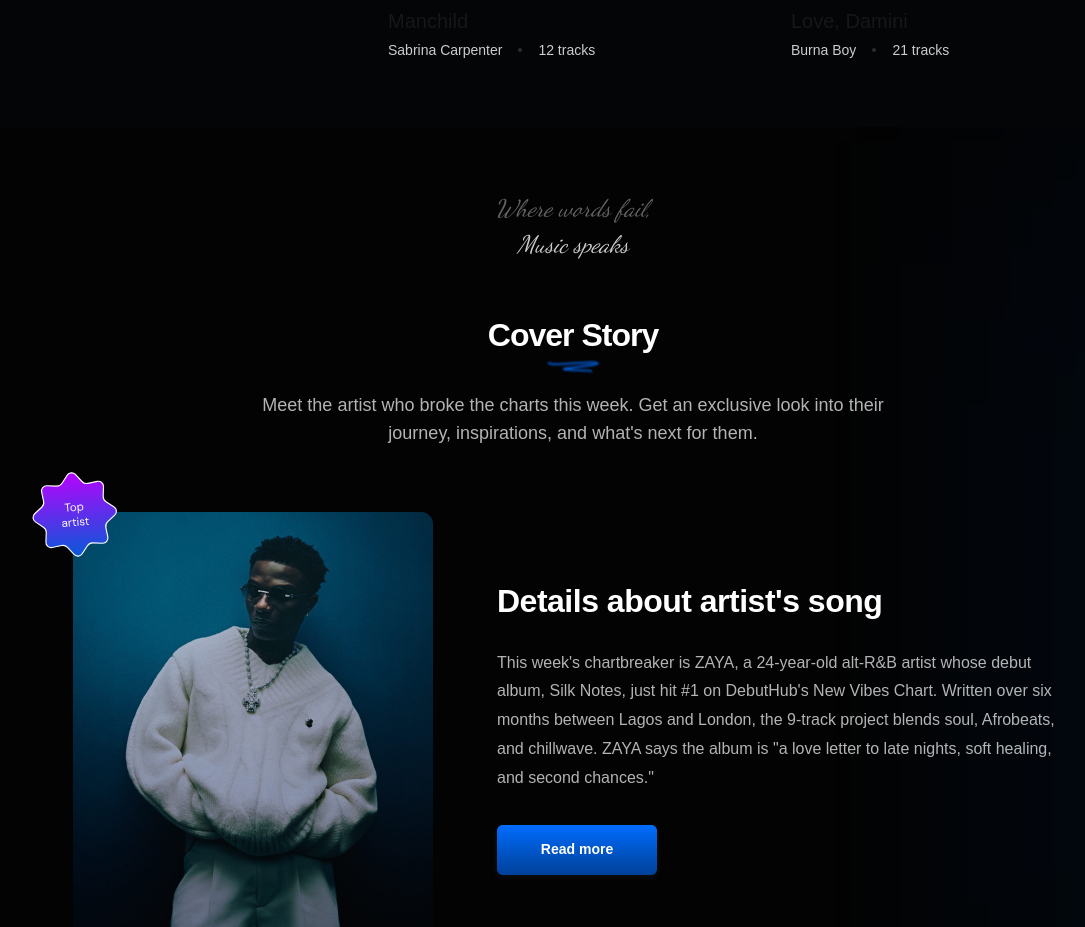
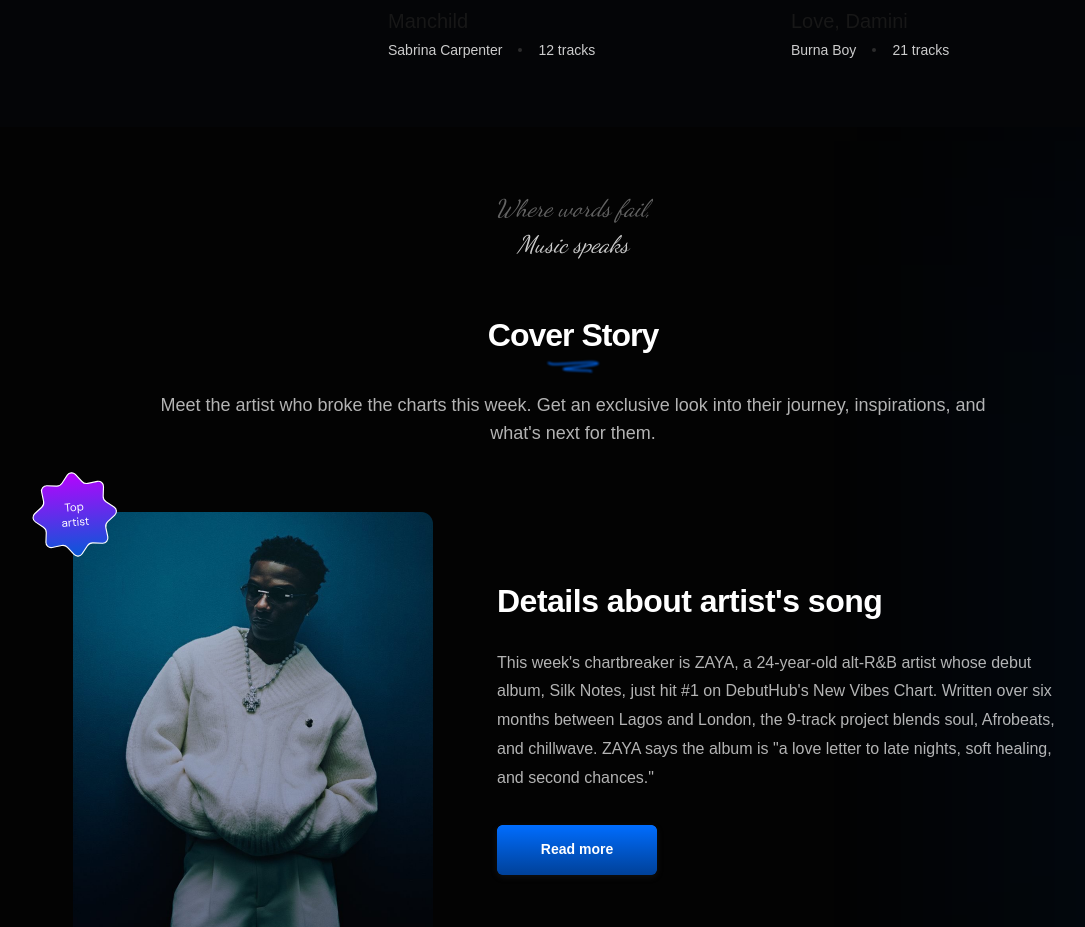
Before and after one commit to Kellytomi/thedebuthub, a Next.js app: page / in a window 1280 px wide. Shown: the part 1563-2490 px from the top of the page, without its empty margins (67-1152 px from the left). Built offline with nearby package versions, Linux system fonts and the light colour scheme.

Commit message:
add IntroTitle add IntroBody components

```diff
--- a/src/app/components/CoverStorySection.js
+++ b/src/app/components/CoverStorySection.js
@@ -1,22 +1,20 @@
 "use client";
 
 import Image from "next/image";
-import IntroSection from "./IntroSection";
+import IntroBody from "./IntroBody";
+import IntroTitle from "./IntroTitle";
 
 export default function CoverStorySection() {
   return (
     <section className="relative overflow-hidden mx-auto w-full h-[1024px] bg-[#030303]">
-      {/* Blue gradient blur effect on the right */}
       <div className="absolute w-8 h-[1024px] top-[14px] left-[1298px] bg-[#006DFF] backdrop-blur-[300px] blur-[150px]" />
 
-      {/* Main Content */}
       <div className="relative z-10 h-full">
-        {/* Top tagline */}
-        <IntroSection />
+        <IntroTitle line1="Where words fail," line2="Music speaks" />
 
-        {/* Artist Story Content */}
+        <IntroBody title ="Cover Story" description = "Meet the artist who broke the charts this week. Get an exclusive look into their journey, inspirations, and what's next for them." />
+
         <div className="flex items-center justify-center px-16 gap-16">
-          {/* Artist Image with Badge */}
           <div
             className="relative"
             style={{
@@ -37,7 +35,6 @@ export default function CoverStorySection() {
               />
             </div>
 
-            {/* Hot News Badge */}
             <div className="absolute w-full inset-0">
               <Image
                 src="/images/tp-artiste.svg"
@@ -49,7 +46,6 @@ export default function CoverStorySection() {
             </div>
           </div>
 
-          {/* Artist Details */}
           <div className="flex-1 max-w-xl">
             <h3 className="text-white font-bold mb-6 font-montserrat text-[32px] tracking-[-0.5px]">
               Details about artist's song
@@ -64,9 +60,7 @@ export default function CoverStorySection() {
               second chances."
             </p>
 
-            {/* Read More Button */}
             <button className="text-white font-semibold relative overflow-hidden hover:scale-105 transition-transform w-[160px] h-[50px] rounded-[6px] bg-gradient-to-b from-[#006DFF] to-[#004199] shadow-[0px_2px_7px_0px_rgba(87,87,87,0.17)] font-dm-sans text-[14px] px-4 py-2">
-              {/* Border gradient overlay */}
               <div className="absolute inset-0 rounded-md p-px bg-gradient-to-b from-[#338AFF] to-[#003883] -z-10">
                 <div className="w-full h-full rounded-md bg-gradient-to-b from-[#006DFF] to-[#004199]" />
               </div>
--- /dev/null
+++ b/src/app/components/IntroBody.js
@@ -0,0 +1,32 @@
+import Image from "next/image";
+import React from "react";
+
+const IntroSection = ({
+  title,
+  description
+}) => {
+  return (
+    <div>
+      {/* Cover Story Header */}
+      <div className="text-center mb-16">
+        <div className="flex flex-col items-center mb-4">
+          <h2 className="text-white font-bold font-montserrat text-[32px] tracking-[-1px]">
+            {title}
+          </h2>
+          <Image
+            src="/images/wave-line.svg"
+            alt="wave line"
+            width={56}
+            height={25}
+          />
+        </div>
+
+        <p className="text-white/70 w-[880px]  max-w-4xl mx-auto font-dm-sans text-[18px] leading-[1.6]">
+          {description}
+        </p>
+      </div>
+    </div>
+  );
+};
+
+export default IntroSection;
--- a/src/app/components/IntroSection.js
+++ /dev/null
@@ -1,46 +0,0 @@
-import Image from "next/image";
-import React from "react";
-
-const IntroSection = () => {
-  return (
-    <div>
-      <div className="text-center pt-16 mb-12">
-        <p
-          className="italic font-dancing-script text-[32px]"
-          style={{
-            fontFamily: "'Dancing Script', cursive",
-            fontSize: "24px",
-          }}
-        >
-          <span className="text-[#646464]">Where words fail,</span>
-          <br />
-          <span className="text-white/80">Music speaks</span>
-        </p>
-      </div>
-
-      {/* Cover Story Header */}
-      <div className="text-center mb-16">
-        <div className="flex flex-col items-center mb-4">
-          <h2 className="text-white font-bold font-montserrat text-[32px] tracking-[-1px]">
-            Cover Story
-          </h2>
-          <Image
-            src="/images/wave-line.svg"
-            alt="wave line"
-            width={56}
-            height={25}
-          />
-        </div>
-
-        <p className="text-white/70 max-w-4xl mx-auto font-dm-sans text-[18px] leading-[1.6]">
-          Meet the artist who broke the charts this week. Get an exclusive look
-          into their
-          <br />
-          journey, inspirations, and what's next for them.
-        </p>
-      </div>
-    </div>
-  );
-};
-
-export default IntroSection;
--- /dev/null
+++ b/src/app/components/IntroTitle.js
@@ -0,0 +1,24 @@
+import React from "react";
+
+const IntroTitle = ({
+  line1,
+  line2
+}) => {
+  return (
+    <div className="text-center pt-16 mb-12">
+      <p
+        className="italic font-dancing-script text-[32px]"
+        style={{
+          fontFamily: "'Dancing Script', cursive",
+          fontSize: "24px",
+        }}
+      >
+        <span className="text-[#646464]">{line1}</span>
+        <br />
+        <span className="text-white/80">{line2}</span>
+      </p>
+    </div>
+  );
+};
+
+export default IntroTitle;
```
